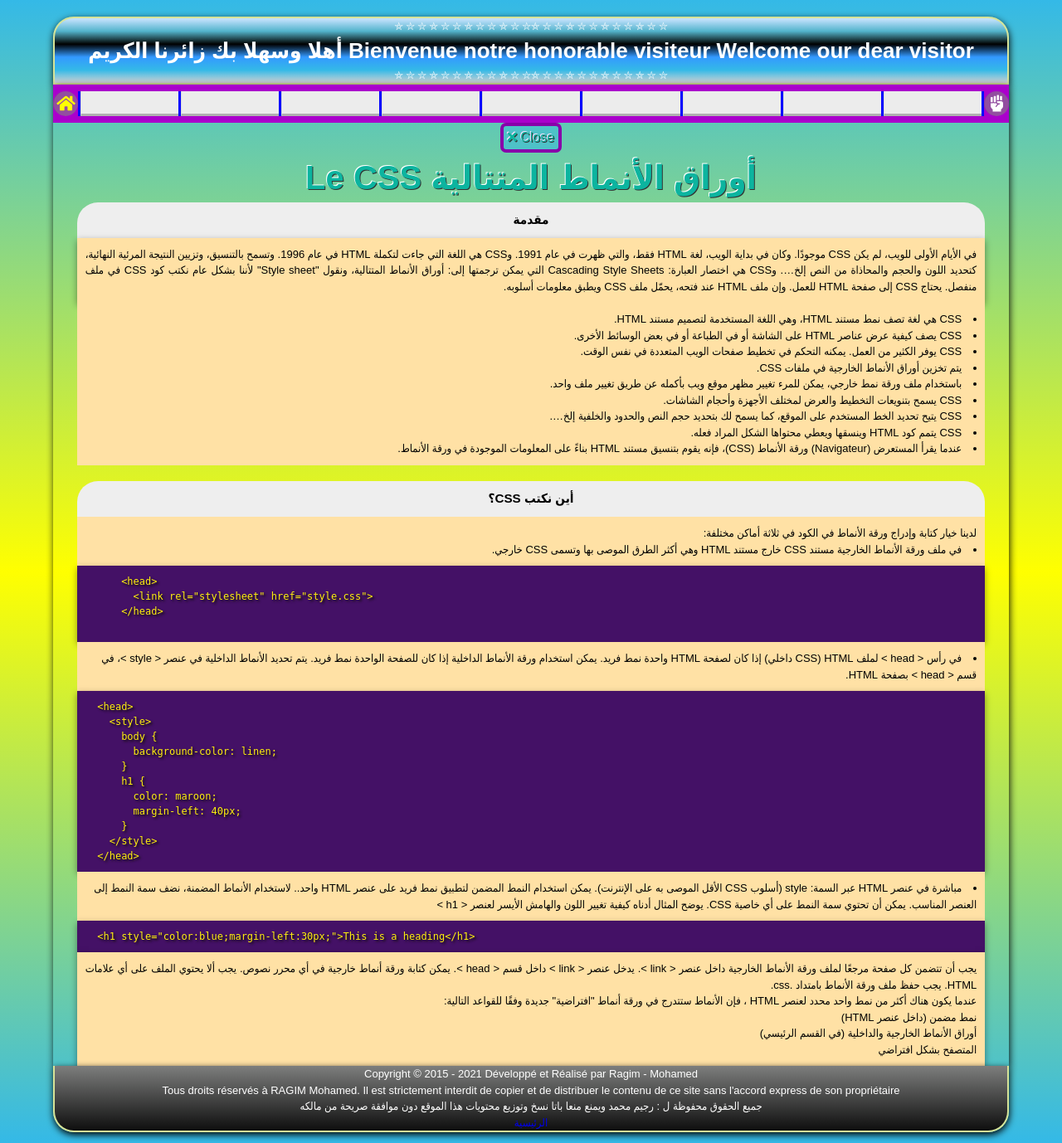
After one commit to medmigar/fattan, a PHP site: page /web/cssa.html in a window 1280 px wide. The commit adds this page. Shown: the whole page at 83% size. Run offline with PHP 8.4, Linux system fonts and the light colour scheme.

Commit message:
mise à jour

```diff
--- a/activites/activitesMaths.html
+++ b/activites/activitesMaths.html
@@ -13,7 +13,6 @@
     <script src="../js/script.js"></script>
 </head>
 <body>
-    <dialog id="mydialog"></dialog>
     <header class="hed" id="header"><script>inclureHeader(header);</script></header>
     <div id="conteneur">
         <div id="sc">
@@ -84,7 +83,6 @@
             </form>
         </div>
     </div>
-    <button id="btnModal">AffModal</button>
     <footer class="pied" id="footer"><script>inclureFooter(footer);</script></footer>
     <article id="myModal" class="modal">
         <article class="modal-content">
--- a/css/style.css
+++ b/css/style.css
@@ -366,7 +366,7 @@ form#file{
     position: relative;
   background-color: #fefefe;
   border-radius: 15px;
-  width: 60%;
+  width: 350px;
   margin: auto;
   box-shadow: 0 4px 8px 0 rgba(0,0,0,0.2),0 6px 20px 0 rgba(0,0,0,0.19);
   animation-name: animatetop;
--- a/js/script2.js
+++ b/js/script2.js
@@ -37,9 +37,7 @@ function affDmt() {
         modal.style.display = "none";
     }
     /*== Fin Compteur ==*/
-    document.getElementById("btnModal").onclick = function() {
-        modal.style.display = "block";
-    }
+
 
     /*== Début Les activités mathématiques*/
       let result="<h3 style='width:90%;border-radius: 0;'><span style='font-size:30px;'>&#127799;</span></h3><p  class='pa' style='width:90%;'>Caractère invalide !<br>Entrer dans ce champ un nombre entier positif</p>";
--- a/web/css.html
+++ b/web/css.html
@@ -25,7 +25,8 @@
     <h1 style="text-shadow: -1px -1px white, 1px 1px #333; color:#0cb49f; font-size: 40px;">Le CSS</h1>
     <h3>Introduction</h3>
     <p>
-      Au début du Web, CSS n'existait pas. En fait, il n'y avait initialement que le langage HTML, qui est né en 1991. Le <b>CSS</b> est le langage qui est venu compléter le <b>HTML</b> en 1996. Il permet de mettre en forme, d'enjoliver le résultat visuel final, de définir la couleur, la taille, l'alignement d'un texte….<br> Le <b>CSS</b> est le diminutif de <b>C</b>ascading <b>S</b>tyle <b>S</b>heets, qui peut se traduire en français par: feuilles de styles en cascade. On dit "Feuille de style" car en général, on écrit le code <b>CSS</b> dans un fichier à part. Le <b>CSS</b> a besoin d'une page <b>HTML</b> pour fonctionner. C'est le fichier <b>HTML</b> qui, lors de son ouverture, va charger le <b>CSS</b> et appliquer les informations de son style.</p>
+      Au début du Web, CSS n'existait pas. En fait, il n'y avait initialement que le langage HTML, qui est né en 1991. Le <b>CSS</b> est le langage qui est venu compléter le <b>HTML</b> en 1996. Il permet de mettre en forme, d'enjoliver le résultat visuel final, de définir la couleur, la taille, l'alignement d'un texte….<br> Le <b>CSS</b> est le diminutif de <b>C</b>ascading <b>S</b>tyle <b>S</b>heets, qui peut se traduire en français par: feuilles de styles en cascade. On dit "Feuille de style" car en général, on écrit le code <b>CSS</b> dans un fichier à part. Le <b>CSS</b> a besoin d'une page <b>HTML</b> pour fonctionner. C'est le fichier <b>HTML</b> qui, lors de son ouverture, va charger le <b>CSS</b> et appliquer les informations de son style.
+    </p>
     <ul class="parhpe">
         <li><b>CSS</b> est un langage qui décrit le style d'un document <b>HTML</b>, c'est le langage que l'on utilise pour styliser un document HTML.</li>
         <li><b>CSS</b> décrit comment les éléments <b>HTML</b> doivent être affichés à l'écran, sur papier ou sur un autre support.</li>
--- /dev/null
+++ b/web/cssa.html
@@ -0,0 +1,104 @@
+<!DOCTYPE html>
+<html lang="fr">
+<head>
+  <title>CSS</title>
+  <meta charset="utf-8">
+  <meta name="viewport" content="width=device-width, initial-scale=1.0">
+  <link rel="stylesheet" href="https://cdnjs.cloudflare.com/ajax/libs/font-awesome/4.7.0/css/font-awesome.min.css">
+  <link rel='stylesheet' href='https://use.fontawesome.com/releases/v5.7.0/css/all.css' integrity='sha384-lZN37f5QGtY3VHgisS14W3ExzMWZxybE1SJSEsQp9S+oqd12jhcu+A56Ebc1zFSJ' crossorigin='anonymous'>
+  <link rel="stylesheet" href="../css/style.css">
+  <link rel="icon" href="../images/logo.png"sizes="20x20">
+  <link rel="stylesheet" href="../css/menu.css">
+  <script src="../js/script.js"></script>
+  <script src="../js/jquery-min.js"></script>
+</head>
+<body>
+    <header class="hed" id="header"><script>inclureHeader(header);</script></header>
+  <div id="conteneur">
+    <div id="sc">
+      <nav class="nav1" id="nav1"><script>inclureMenu(menu);</script> </nav>
+    </div>
+    <div class="divMenu" id="divMenu">
+      <button class='btnMenu' id="btnMenu" style="display: none;"><i class='fa fa-bars'></i> Menu</button>
+      <button class='btnClose' id="btnClose"><i class='fa fa-close'></i> Close</button>
+    </div>
+    <h1 style="text-shadow: -1px -1px white, 1px 1px #333; color:#0cb49f; font-size: 40px;">Le CSS أوراق الأنماط المتتالية</h1>
+    <h3>مقدمة</h3>
+    <p style="direction: rtl;">
+    في الأيام الأولى للويب، لم يكن  CSS موجودًا. وكان في بداية الويب، لغة HTML فقط، والتي ظهرت في عام 1991. وCSS هي اللغة التي جاءت لتكملة HTML في عام 1996. وتسمح بالتنسيق، وتزيين النتيجة المرئية النهائية، كتحديد اللون والحجم والمحاذاة من النص إلخ….
+وCSS هي اختصار العبارة: Cascading Style Sheets التي يمكن ترجمتها إلى: أوراق الأنماط المتتالية، ونقول "Style sheet" لأننا بشكل عام نكتب كود CSS في ملف منفصل.  يحتاج CSS إلى صفحة HTML للعمل. وإن ملف HTML عند فتحه، يحمّل ملف CSS ويطبق معلومات أسلوبه.
+
+    </p>
+    <ul class="parhpe"  style="direction: rtl;">
+      <li>CSS هي لغة تصف نمط مستند HTML، وهي اللغة المستخدمة لتصميم مستند HTML.</li>
+      <li>CSS يصف كيفية عرض عناصر HTML على الشاشة أو في الطباعة أو في بعض الوسائط الأخرى.</li>
+      <li>CSS يوفر الكثير من العمل. يمكنه التحكم في تخطيط صفحات الويب المتعددة في نفس الوقت.</li>
+      <li>يتم تخزين أوراق الأنماط الخارجية في ملفات CSS.</li>
+      <li>باستخدام ملف ورقة نمط خارجي، يمكن للمرء تغيير مظهر موقع ويب بأكمله عن طريق تغيير ملف واحد.</li>
+      <li>CSS يسمح بتنويعات التخطيط والعرض لمختلف الأجهزة وأحجام الشاشات.</li>
+      <li>CSS يتيح تحديد الخط المستخدم على الموقع، كما يسمح لك بتحديد حجم النص والحدود والخلفية إلخ….</li>
+      <li>CSS يتمم كود HTML وينسقها ويعطي محتواها الشكل المراد فعله.</li>
+      <li>عندما يقرأ المستعرض (Navigateur) ورقة الأنماط (CSS)، فإنه يقوم بتنسيق مستند HTML بناءً على المعلومات الموجودة في ورقة الأنماط.</li>
+    </ul><br>
+    <h3  style="direction: rtl;">أين نكتب CSS؟</h3>
+    <ul class="parhpe"  style="direction: rtl;">لدينا خيار كتابة وإدراج ورقة الأنماط في الكود في ثلاثة أماكن مختلفة:
+      <li>في ملف ورقة الأنماط الخارجية مستند CSS خارج مستند HTML وهي أكثر الطرق الموصى بها وتسمى CSS خارجي.</li>
+    </ul>
+    <pre>
+      &lt;head>
+        &lt;link rel="stylesheet" href="style.css">
+      &lt;/head>
+    </pre>
+    <ul class="parhpe"  style="direction: rtl;">
+      <li>في رأس < head > لملف HTML (CSS داخلي) إذا كان لصفحة HTML واحدة نمط فريد. يمكن استخدام ورقة الأنماط الداخلية إذا كان للصفحة الواحدة نمط فريد. يتم تحديد الأنماط الداخلية في عنصر < style >، في قسم < head > بصفحة HTML.
+      </li>
+    </ul>
+    <pre>
+  &lt;head>
+    &lt;style>
+      body {
+        background-color: linen;
+      }
+      h1 {
+        color: maroon;
+        margin-left: 40px;
+      }
+    &lt;/style>
+  &lt;/head>
+</pre>
+    <ul class="parhpe" style="direction: rtl;">
+      <li>مباشرة في عنصر  HTML عبر السمة: style (أسلوب CSS الأقل الموصى به على الإنترنت). يمكن استخدام النمط المضمن لتطبيق نمط فريد على عنصر HTML واحد.. لاستخدام الأنماط المضمنة، نضف سمة النمط إلى العنصر المناسب. يمكن أن تحتوي سمة النمط على أي خاصية CSS. يوضح المثال أدناه كيفية تغيير اللون والهامش الأيسر لعنصر < h1 >
+      </li>
+    </ul>
+    <pre>
+  &lt;h1 style="color:blue;margin-left:30px;">This is a heading&lt;/h1>
+</pre>
+<p style="direction: rtl;">
+  يجب أن تتضمن كل صفحة مرجعًا لملف ورقة الأنماط الخارجية داخل عنصر < link >. يدخل عنصر < link > داخل قسم < head >.
+يمكن كتابة ورقة أنماط خارجية في أي محرر نصوص. يجب ألا يحتوي الملف على أي علامات HTML. يجب حفظ ملف ورقة الأنماط بامتداد .css. <br>عندما يكون هناك أكثر من نمط واحد محدد لعنصر HTML ، فإن الأنماط ستتدرج في ورقة أنماط "افتراضية" جديدة وفقًا للقواعد التالية:<br>
+
+نمط مضمن (داخل عنصر HTML)<br>
+أوراق الأنماط الخارجية والداخلية (في القسم الرئيسي)<br>
+المتصفح بشكل افتراضي
+
+</p>
+  </div>
+  <footer class="pied" id="footer"><script>inclureFooter(footer);</script></footer>
+  <script>
+    $(function(){
+
+      $("#btnClose").click(function(){
+        $("#sc").slideUp(3000);
+        $('#btnClose').hide();
+        $('#btnMenu').show();
+      });
+
+      $("#btnMenu").click(function(){
+        $("#sc").slideDown(3000);
+        $('#btnMenu').hide();
+        $('#btnClose').show();
+      });
+    });
+  </script>
+  </body>
+  </html>
```
